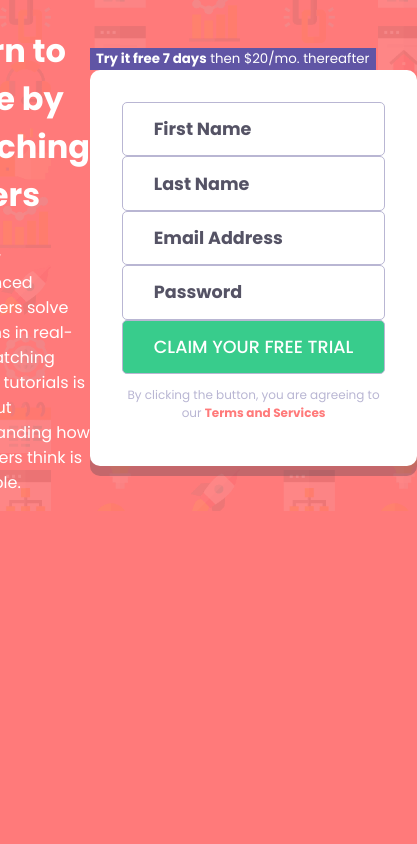
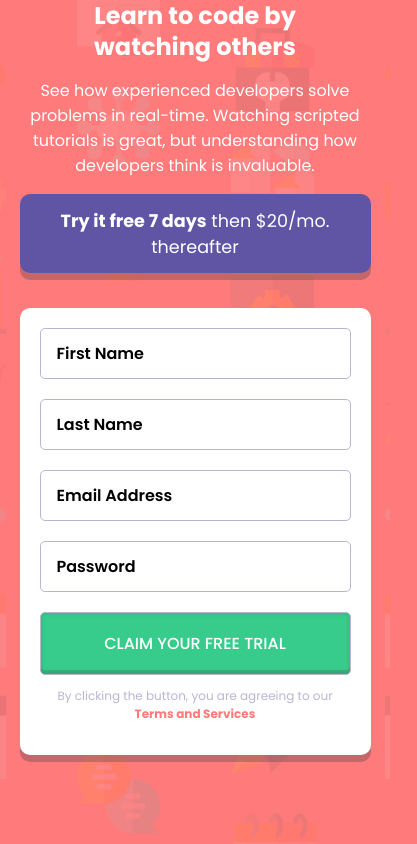
Before and after one commit to DavidPokrajac/IntroComponentWithSignupForm, a plain HTML site: page index.html in a window 390 px wide. Shown: the whole page, 417 px wide, since content can reach past the window. Drawn offline with Linux system fonts and the light colour scheme.

Commit message:
Created js file

```diff
--- /dev/null
+++ b/_mixins.scss
@@ -0,0 +1,8 @@
+@mixin buttonStyles {
+    display: inline-block;
+    width: 100%;
+    color: inherit;
+    border: none;
+    font-size: 1.1rem;
+    border-radius: 10px;
+}
--- a/index.html
+++ b/index.html
@@ -24,14 +24,15 @@
         <strong>Try it free 7 days</strong> then $20/mo. thereafter
       </button>
       <form>
-        <input type="text" placeholder="First Name" />
-        <input type="text" placeholder="Last Name" />
-        <input type="email" placeholder="Email Address" />
-        <input type="password" placeholder="Password" />
+        <input type="text" placeholder="First Name" id="first-name" />
+        <input type="text" placeholder="Last Name" id="last-name" />
+        <input type="email" placeholder="Email Address" id="email-address" />
+        <input type="password" placeholder="Password" id="password" />
         <input type="submit" value="Claim your free trial">
         <p>By clicking the button, you are agreeing to our <span>Terms and Services</span></p>
       </form>
     </section>
   </main>
+  <script src="script.js"></script>
 </body>
 </html>
--- a/main.scss
+++ b/main.scss
@@ -1,5 +1,5 @@
 @use "sass:color";
-@import "fontFamily", "variables";
+@import "fontFamily", "variables", "mixins";
 
 *,
 *::before,
@@ -22,37 +22,55 @@ main {
     display: flex;
     justify-content: center;
     align-items: center;
-    max-width: 900px;
+    max-width: 1200px;
     width: 90%;
+    margin: 0 auto;
+    section {
+        flex: 1 1 50%;
+        &:first-of-type {
+            padding-right: 2em;
+        }
+    }
 }
 
 h1 {
-    font-size: 2rem;
+    font-size: 3.25rem;
+    line-height: 1.1em;
 }
 
 form {
     background: white;
-    padding: 2rem;
+    padding: 2.5rem;
     border-radius: 10px;
-    box-shadow: 0 10px 0 rgba($darkBlue, 0.3);
+    box-shadow: 0 7px 0 rgba($darkBlue, 0.3);
     input {
         border: 1px solid $grayishBlue;
         border-radius: 5px;
         font-family: inherit;
         color: $darkBlue;
-        font-weight: 700;
+        font-weight: 600;
         font-size: 1.1rem;
         padding: 0.75em 1.75em;
         display: inline-block;
         width: 100%;
         &::placeholder {
-            color: lighten($darkBlue, 10);
+            color: darken($darkBlue, 50%);
+        }
+        &:focus {
+            outline: 1px solid $blue;
         }
         &[type="submit"] {
             text-transform: uppercase;
             background: $green;
+            font-weight: 500;
+            box-shadow: inset 0px 0px 5px rgba($darkBlue, 0.2),
+            inset 0px -4px 0 rgba($darkBlue, 0.2);
+            padding: 1.125rem 0;
             color: white;
-            font-weight: 500;
+            &:hover {
+                background: lighten($green, 10%);
+                cursor: pointer;
+            }
         }
     }
     p {
@@ -67,8 +85,59 @@ form {
 }
 
 .ctaBtn {
+    @include buttonStyles;
     background: $blue;
-    color: inherit;
-    border: none;
     font-family: inherit;
+    padding: 0.75em 1.75em;
+    box-shadow: 0 7px 0 rgba($darkBlue, 0.3);
+    margin-bottom: 2em;
 }
+
+@for $i from 1 through 4 {
+    form {
+        input {
+            &:nth-of-type(#{$i}) {
+                margin-bottom: 1.250em;
+            }
+        }
+    }
+}
+
+.add {
+    outline: 2px solid $red;
+}
+
+@media (max-width: 600px) {
+    body {
+        background: url('./images/bg-intro-mobile.png') no-repeat top left/cover, $red;
+    }
+
+    main {
+        flex-direction: column;
+        section {
+            &:first-of-type {
+                padding-right: 0;
+            }
+        }
+    }
+
+    h1 {
+        font-size: 1.5rem;
+        text-align: center;
+        width: 75%;
+        margin: 0 auto;
+        line-height: 1.3em;
+    }
+
+    p {
+        text-align: center;
+    }
+
+    form {
+        padding: 1.25em;
+        input {
+            font-size: 1rem;
+            padding: 0.75em 1em;
+        }
+    }
+}
--- /dev/null
+++ b/script.js
@@ -0,0 +1,30 @@
+document.addEventListener("DOMContentLoaded", (event) => {
+    const submitForm = document.querySelector("form");
+    const firstNameInput = document.getElementById("first-name");
+    const lastNameInput = document.getElementById("last-name");
+    const emailAddress = document.getElementById("email-address");
+    const password = document.getElementById("password");
+    let inputs = document.querySelectorAll("input[placeholder]");
+    Array.from(inputs).forEach(input => {
+        input.addEventListener("input", (e) => {
+            console.log(e.target.value);
+            input.value = e.target.value;
+        })
+    })
+
+    submitForm.addEventListener("submit", (event) => {
+        event.preventDefault();
+        console.log("Hey");
+        Array.from(inputs).forEach(input => {
+            if(!input.value) {
+                input.classList.add('add');
+            } else {
+                input.classList.remove('add');
+            }
+        })
+    });
+
+    function errorMessage(a) {
+        return `${a} cannot be empty`;
+    }
+});
```
Also changed, not shown: main.css.
